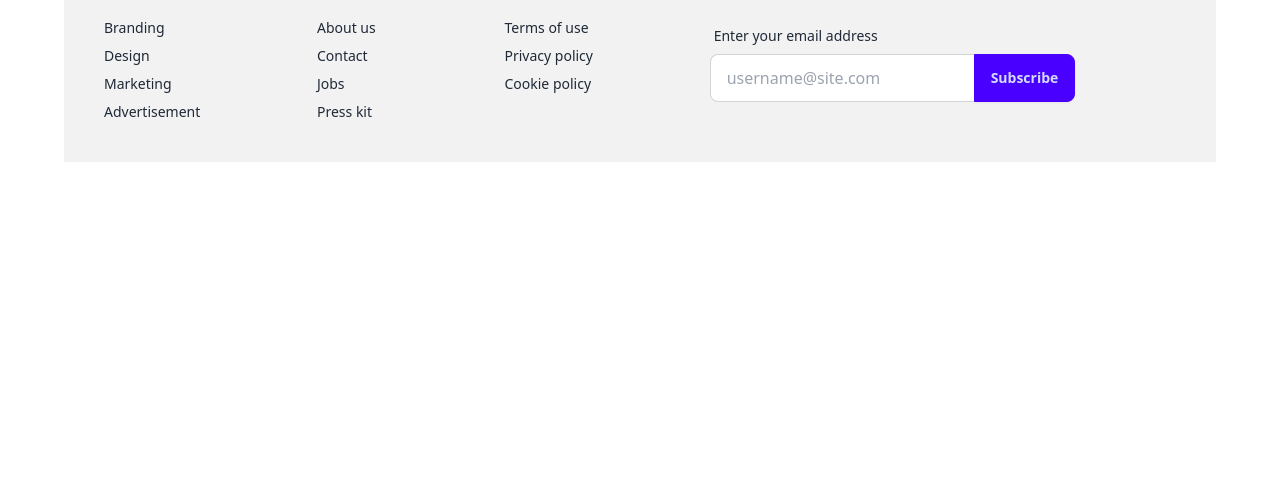
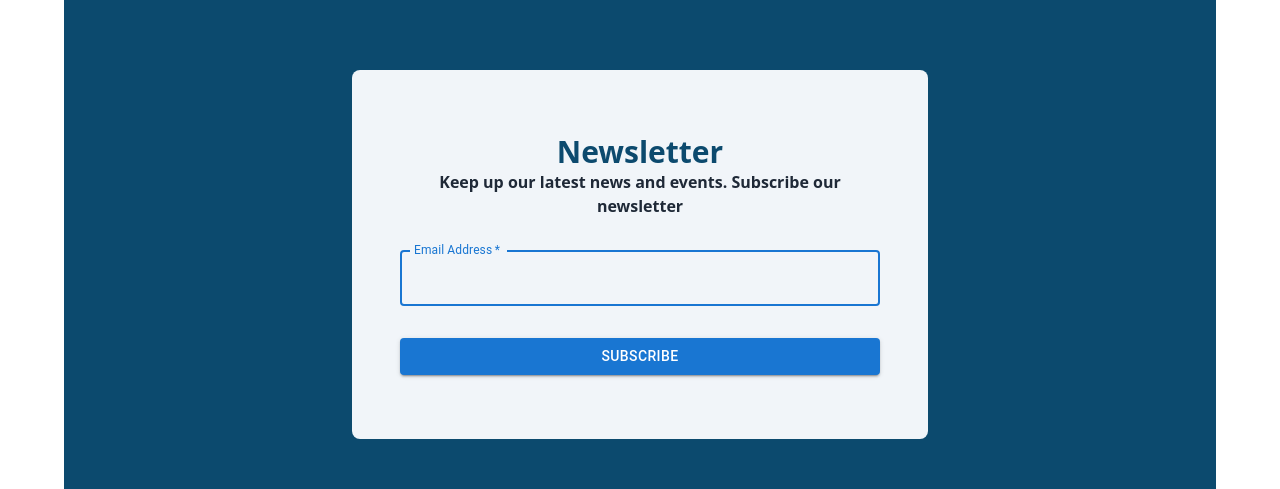
Before and after one commit to rifat-sarker/blog-website-client, a React (Vite) app: page / in a window 1280 px wide. Shown: the part 1086-1575 px from the top of the page. Before the commit the page ends 1248 px from the top, so only its background shows below. Built offline with nearby package versions, Linux system fonts and the light colour scheme; no server answers.

Commit message:
newsletter section added

```diff
--- a/package.json
+++ b/package.json
@@ -21,7 +21,8 @@
     "react": "^18.2.0",
     "react-dom": "^18.2.0",
     "react-router-dom": "^6.21.1",
-    "sort-by": "^1.2.0"
+    "sort-by": "^1.2.0",
+    "sweetalert2": "^11.10.1"
   },
   "devDependencies": {
     "@types/react": "^18.2.43",
--- a/src/Pages/Home/Home/Home.jsx
+++ b/src/Pages/Home/Home/Home.jsx
@@ -1,9 +1,11 @@
 import Banner from "../Banner/Banner";
+import NewsLetter from "../NewsLetter/NewsLetter";
 
 const Home = () => {
     return (
         <div>
             <Banner></Banner>
+            <NewsLetter></NewsLetter>
         </div>
     );
 };
--- /dev/null
+++ b/src/Pages/Home/NewsLetter/NewsLetter.jsx
@@ -0,0 +1,65 @@
+import { Box, Button } from "@mui/material";
+import TextField from "@mui/material/TextField";
+import Swal from "sweetalert2";
+
+const NewsLetter = () => {
+    const handleSubscribe=e=> {
+        e.preventDefault();
+        const form = e.target;
+        const email = form.email.value;
+        const validEmail = /^[^\s@]+@[^\s@]+\.[^\s@]+$/;
+        const validatedEmail = validEmail.test(email)
+        if(validatedEmail){
+            Swal.fire({
+                title: 'Success!',
+                text: 'Thank you for subscribing to our newsletter',
+                icon: 'success',
+                confirmButtonText: 'Ok'
+              })
+        }
+        else{
+            Swal.fire({
+                title: "Invalid Email Adress",
+                text: "Please input the valid email",
+                icon: "error"
+              });
+        }
+
+    }
+
+
+  return (
+    <div className=" rounded-lg bg-sky-900 w-6xl py-32 h-auto my-24">
+      <div className="rounded-lg w-1/2 mx-auto p-12 bg-slate-100">
+        <div className="text-center my-4 font-semibold ">
+          <h2 className="text-3xl text-sky-900">
+            Newsletter
+          </h2>
+          <p>Keep up our latest news and events. Subscribe our newsletter</p>
+        </div>
+      <Box component="form" onSubmit={handleSubscribe}>
+      <TextField
+          margin="normal"
+          required
+          fullWidth
+          id="email"
+          label="Email Address"
+          name="email"
+          autoComplete="email"
+          autoFocus
+        />
+        <Button
+          type="submit"
+          fullWidth
+          variant="contained"
+          sx={{ mt: 3, mb: 2 }}
+        >
+          Subscribe
+        </Button>
+      </Box>
+      </div>
+    </div>
+  );
+};
+
+export default NewsLetter;
```
Also changed, not shown: 1 other file (tests, documents, lock files or other folders).
